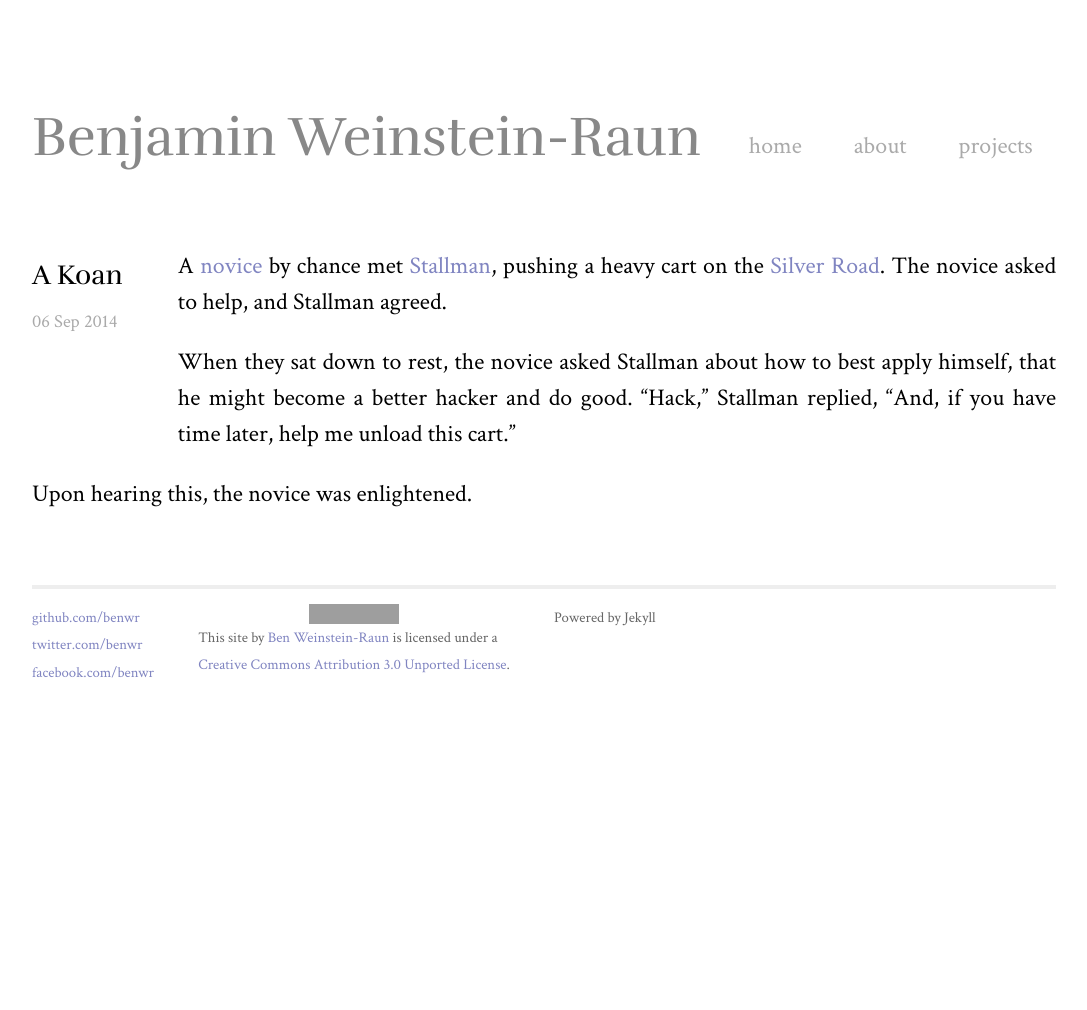
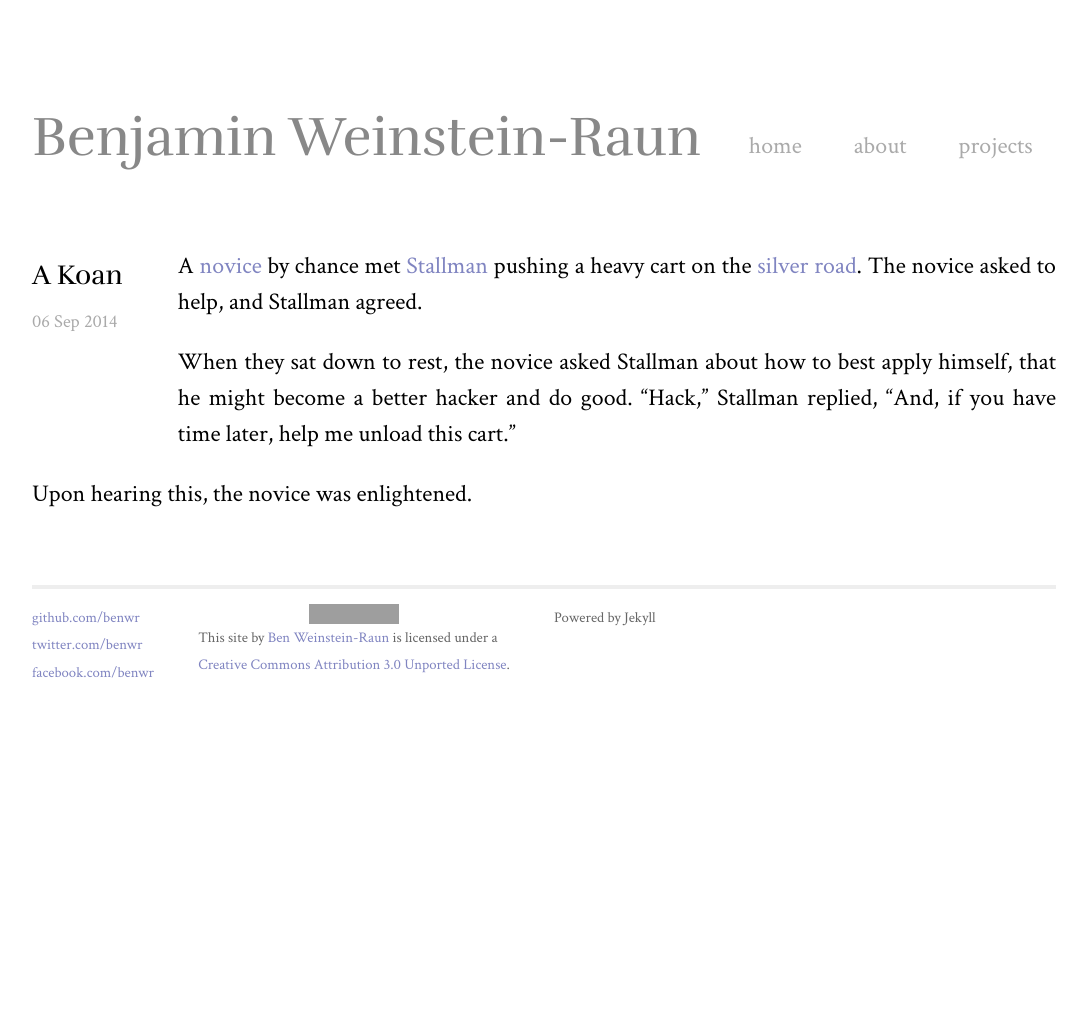
Before and after one commit to benwr/benwr.github.io, a Jekyll site: the page built from _posts/2014-09-06-a_koan.markdown, in a window 1280 px wide. Shown: the whole page, without its empty margins (96-1183 px from the left). Built offline with Jekyll 4.4.1, drawn with Linux system fonts in a browser that asks for light colours; Markdown is read by kramdown in place of the engine named in the settings; grey boxes are pictures that could not be loaded.

```diff
--- a/_posts/2014-09-06-a_koan.markdown
+++ b/_posts/2014-09-06-a_koan.markdown
@@ -4,8 +4,8 @@ title:  "A Koan"
 date:   2014-09-06 01:39:00
 ---
 
-A [novice](http://benwr.net) by chance met [Stallman](https://stallman.org/), pushing a heavy cart on the
-[Silver Road](http://www.mbta.com/schedules_and_maps/subway/lines/?route=SILVER).
+A [novice](http://benwr.net) by chance met [Stallman](https://stallman.org/) pushing a heavy cart on the
+[silver road](http://www.mbta.com/schedules_and_maps/subway/lines/?route=SILVER).
 The novice asked to help, and Stallman agreed.
 
 When they sat down to rest, the novice asked Stallman about how to best apply himself, that he might become
```
